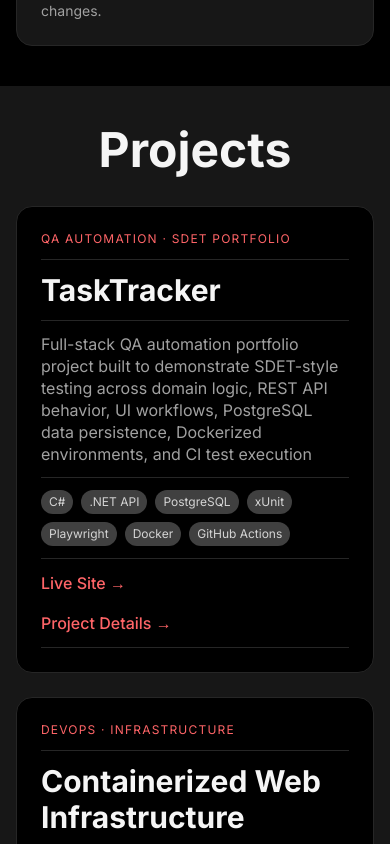
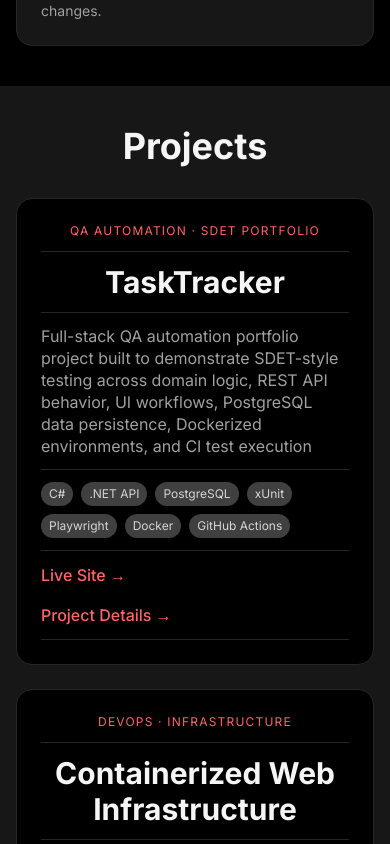
Before and after one commit to Stevenb32/portfolio-site-stevenBorkowskiDev, a React (Vite) app in the folder site/v2-react-tailwind/: page / in a window 390 px wide. Shown: the part 3880-4724 px from the top of the page. Built offline with nearby package versions, Linux system fonts and the light colour scheme.

Commit message:
responsive moar

```diff
--- a/site/v2-react-tailwind/src/components/Footer.jsx
+++ b/site/v2-react-tailwind/src/components/Footer.jsx
@@ -12,14 +12,14 @@
             <p className="text-sm text-neutral-400">QA Team Lead · Building Skills in Automation & CI/CD</p>
           </div>
 
-          <ul className="flex flex-wrap justify-center gap-4">
+          <ul className="flex flex-wrap justify-center gap-2">
             {footerLinks.map((link) => (
               <li key={link.id}>
                 <AppLink
                   link={link}
                   className="
                     inline-flex min-h-11 items-center justify-center
-                    px-4 text-sm text-neutral-400
+                    px-2 text-sm text-neutral-400
                     transition-colors duration-300 ease-out
                     hover:text-red-500
                     focus-visible:text-red-500 rounded-md"
--- a/site/v2-react-tailwind/src/components/PageSection.jsx
+++ b/site/v2-react-tailwind/src/components/PageSection.jsx
@@ -7,7 +7,7 @@
 
 function PageSection({ children, id, className = "", ariaLabelledBy, variant = "dark" }) {
   return (
-    <section id={id} className={`scroll-mt-27 py-10 sm:scroll-mt-19 sm:py-20 ${sectionVariants[variant]} ${className}`} aria-labelledby={ariaLabelledBy}>
+    <section id={id} className={`scroll-mt-28 py-10 sm:scroll-mt-19 sm:py-20 ${sectionVariants[variant]} ${className}`} aria-labelledby={ariaLabelledBy}>
       <Container>{children}</Container>
     </section>
   );
--- a/site/v2-react-tailwind/src/sections/Contact.jsx
+++ b/site/v2-react-tailwind/src/sections/Contact.jsx
@@ -10,7 +10,7 @@
       <div className="flex justify-center">
         <Card as="div" className="flex w-full max-w-3xl flex-col gap-6 bg-neutral-900 text-center">
           <div className="flex flex-col gap-3">
-            <h2 id="contact-heading" className="text-center text-5xl font-bold">
+            <h2 id="contact-heading" className="text-4xl text-center font-bold sm:text-5xl">
               Let’s Connect
             </h2>
 
--- a/site/v2-react-tailwind/src/sections/Experience.jsx
+++ b/site/v2-react-tailwind/src/sections/Experience.jsx
@@ -24,7 +24,7 @@
 
               <div className="flex flex-col gap-4">
                 <div className="flex flex-col gap-1">
-                  <h3 className="text-2xl font-bold text-neutral-100 text-center sm:text-left ">{experience.role}</h3>
+                  <h3 className="text-2xl font-bold text-neutral-100 text-center sm:text-left">{experience.role}</h3>
 
                   <p className="flex flex-wrap items-center justify-center gap-1 text-xs sm:justify-normal sm:text-sm">
                     <span className="text-red-400">{experience.industry}</span>
@@ -35,7 +35,7 @@
 
                 <ul className="flex flex-wrap gap-2">
                   {experience.tech.map((tech) => (
-                    <Chip key={tech} as="li" variant="tech">
+                    <Chip key={tech} as="li" variant="tech" >
                       {tech}
                     </Chip>
                   ))}
--- a/site/v2-react-tailwind/src/sections/Projects.jsx
+++ b/site/v2-react-tailwind/src/sections/Projects.jsx
@@ -10,7 +10,7 @@
     <PageSection id="projects" ariaLabelledBy="projects-heading" variant="gray">
       <div className="flex flex-col gap-8">
         <div>
-          <h2 id="projects-heading" className="text-center text-5xl font-bold">
+          <h2 id="projects-heading" className="text-4xl text-center font-bold sm:text-5xl">
             Projects
           </h2>
         </div>
@@ -18,11 +18,11 @@
         <div className="grid gap-6 md:grid-cols-2 xl:grid-cols-3">
           {projectItems.map((project) => (
             <Card key={project.id} as="article" className="flex flex-col gap-3 bg-black">
-              <p className="text-xs uppercase tracking-widest text-red-400">{project.categories.join(" · ")}</p>
+              <p className="text-xs uppercase tracking-widest text-red-400 text-center sm:text-left">{project.categories.join(" · ")}</p>
 
               <Divider />
 
-              <h3 className="text-3xl font-bold text-neutral-100">{project.title}</h3>
+              <h3 className="text-3xl font-bold text-neutral-100 text-center sm:text-left">{project.title}</h3>
 
               <Divider />
 
```
